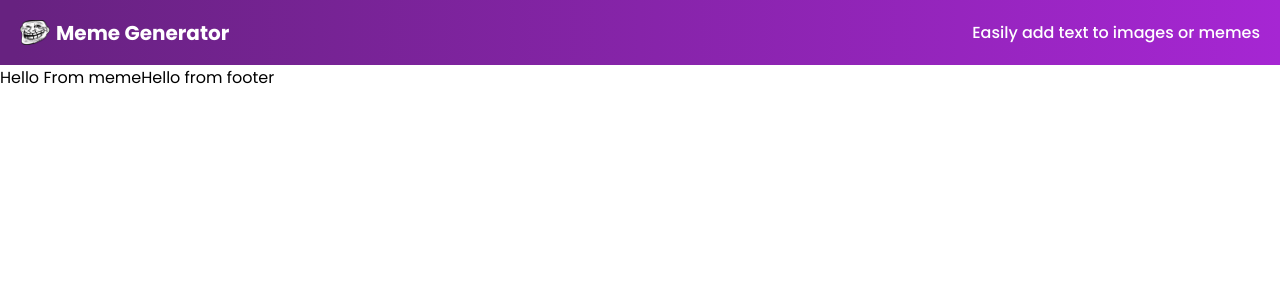
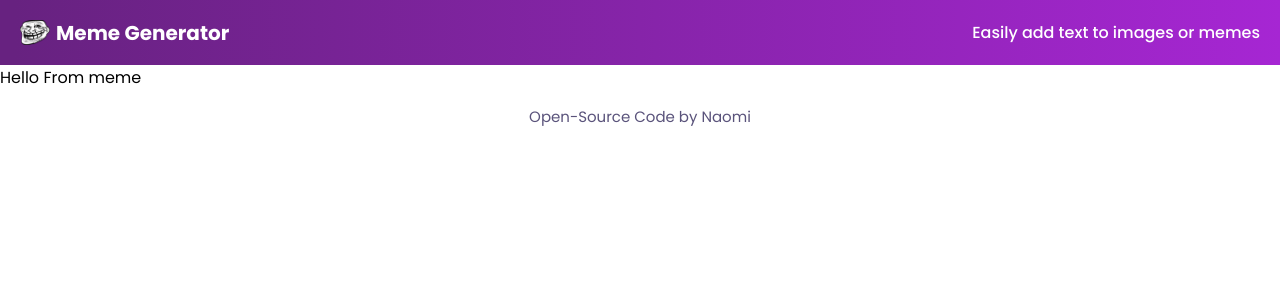
Before and after one commit to NayoBaez/meme-generator, a React (Create React App) app: page / in a window 1280 px wide. Shown: the top 300 px of the page. Built offline with nearby package versions, Linux system fonts and the light colour scheme.

Commit message:
Feature: add footer link to repo

```diff
--- a/src/App.css
+++ b/src/App.css
@@ -34,3 +34,20 @@ main {
   font-size: 1rem;
   font-weight: 500;
 }
+
+footer {
+  text-align: center;
+  font-size: 15px;
+  color: #5a537b;
+  margin-top: 15px;
+}
+
+footer a {
+  text-decoration: none;
+  color: #5a537b;
+}
+
+footer a:hover {
+  text-decoration: underline;
+  color: #2077f6;
+}
--- a/src/components/Footer.js
+++ b/src/components/Footer.js
@@ -1,5 +1,12 @@
 import React from "react";
 
 export default function Footer() {
-  return <>Hello from footer</>;
+  return (
+    <footer>
+      <a href="https://github.com/NayoBaez/meme-generator" target="blank">
+        Open-Source Code
+      </a>
+      <span> by Naomi</span>
+    </footer>
+  );
 }
```
